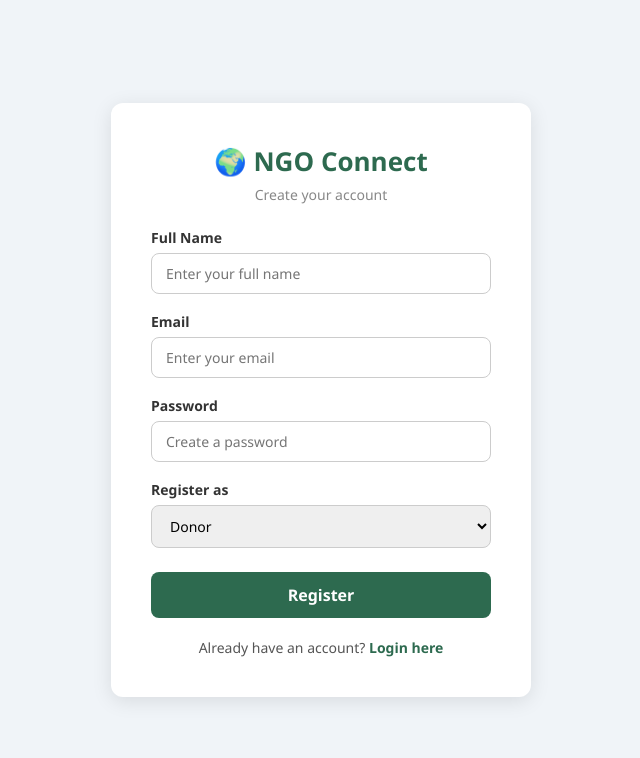
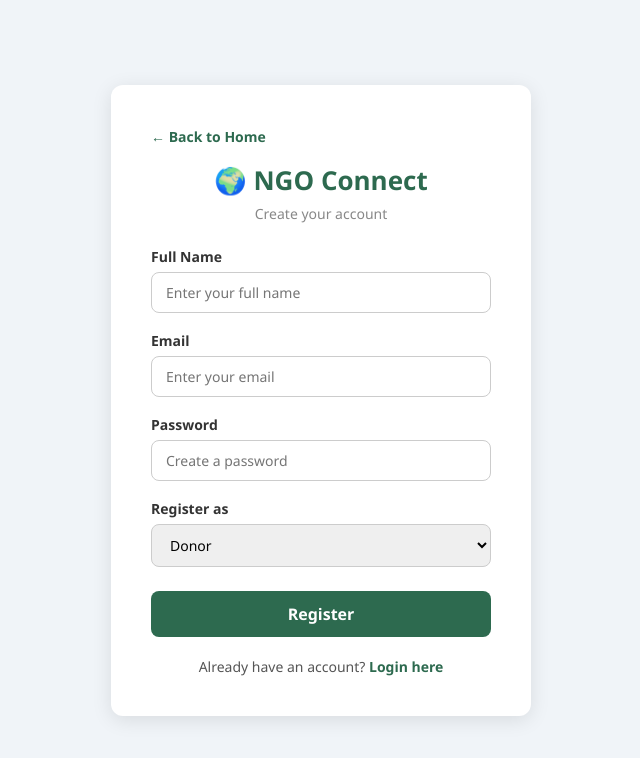
Before and after one commit to KishoreSivasamy/ngo-sdg-platform, a React (Vite) app in the folder client/: page /register in a window 1280 px wide. Shown: the top 758 px of the page, without its empty margins (319-959 px from the left). Built offline with nearby package versions, Linux system fonts and the light colour scheme.

Commit message:
Fixed Register page - API URL, redirects and navigation

```diff
--- a/client/src/pages/Auth/Register.jsx
+++ b/client/src/pages/Auth/Register.jsx
@@ -1,5 +1,6 @@
 import { useState } from 'react'
-import { useNavigate, Link } from 'react-router-dom'
+import { useNavigate } from 'react-router-dom'
+import API_URL from '../../config'
 
 function Register() {
   const navigate = useNavigate()
@@ -24,7 +25,7 @@ function Register() {
     setSuccess('')
 
     try {
-      const res = await fetch('https://ngo-connect-backend-mkg0.onrender.com/api/auth/register', {
+      const res = await fetch(`${API_URL}/api/auth/register`, {
         method: 'POST',
         headers: { 'Content-Type': 'application/json' },
         body: JSON.stringify(formData)
@@ -35,7 +36,7 @@ function Register() {
         setError(data.message || 'Registration failed')
       } else {
         setSuccess('Account created! Redirecting to login...')
-        setTimeout(() => navigate('/'), 2000)
+        setTimeout(() => navigate('/login'), 2000)
       }
     } catch (err) {
       setError('Server error. Please try again.')
@@ -46,6 +47,14 @@ function Register() {
   return (
     <div style={styles.wrapper}>
       <div style={styles.card}>
+
+        {/* Back to home */}
+        <button
+          onClick={() => navigate('/')}
+          style={styles.backBtn}>
+          ← Back to Home
+        </button>
+
         <h2 style={styles.title}>🌍 NGO Connect</h2>
         <p style={styles.subtitle}>Create your account</p>
 
@@ -113,8 +122,13 @@ function Register() {
 
         <p style={styles.footerText}>
           Already have an account?{' '}
-          <Link to="/" style={styles.link}>Login here</Link>
+          <span
+            onClick={() => navigate('/login')}
+            style={styles.link}>
+            Login here
+          </span>
         </p>
+
       </div>
     </div>
   )
@@ -135,6 +149,16 @@ const styles = {
     boxShadow: '0 4px 20px rgba(0,0,0,0.1)',
     width: '100%',
     maxWidth: '420px'
+  },
+  backBtn: {
+    backgroundColor: 'transparent',
+    border: 'none',
+    color: '#2d6a4f',
+    fontSize: '14px',
+    cursor: 'pointer',
+    marginBottom: '16px',
+    padding: '0',
+    fontWeight: '600'
   },
   title: {
     textAlign: 'center',
@@ -164,9 +188,7 @@ const styles = {
     marginBottom: '16px',
     fontSize: '14px'
   },
-  inputGroup: {
-    marginBottom: '18px'
-  },
+  inputGroup: { marginBottom: '18px' },
   label: {
     display: 'block',
     marginBottom: '6px',
@@ -203,7 +225,8 @@ const styles = {
   link: {
     color: '#2d6a4f',
     fontWeight: '600',
-    textDecoration: 'none'
+    textDecoration: 'none',
+    cursor: 'pointer'
   }
 }
 
```
